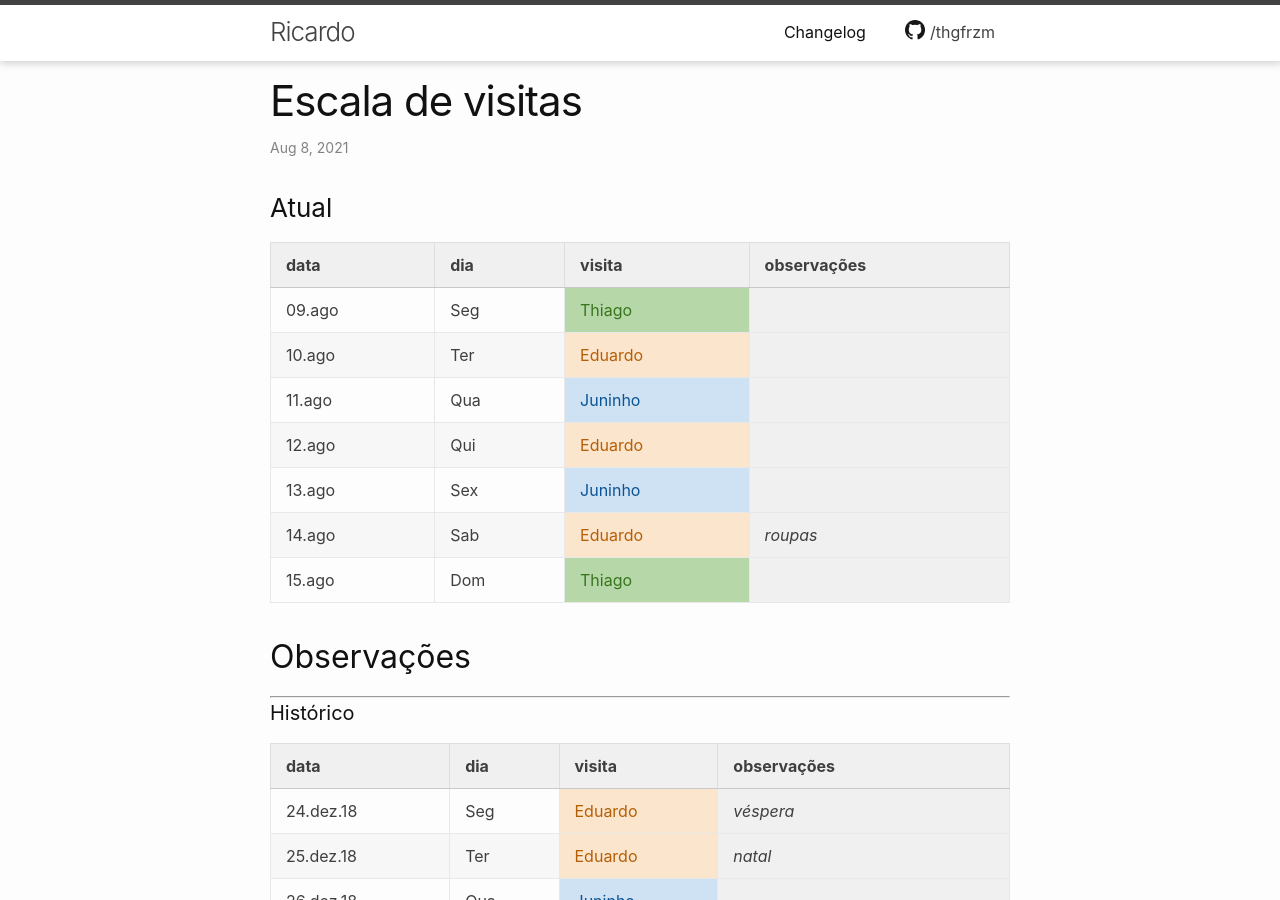
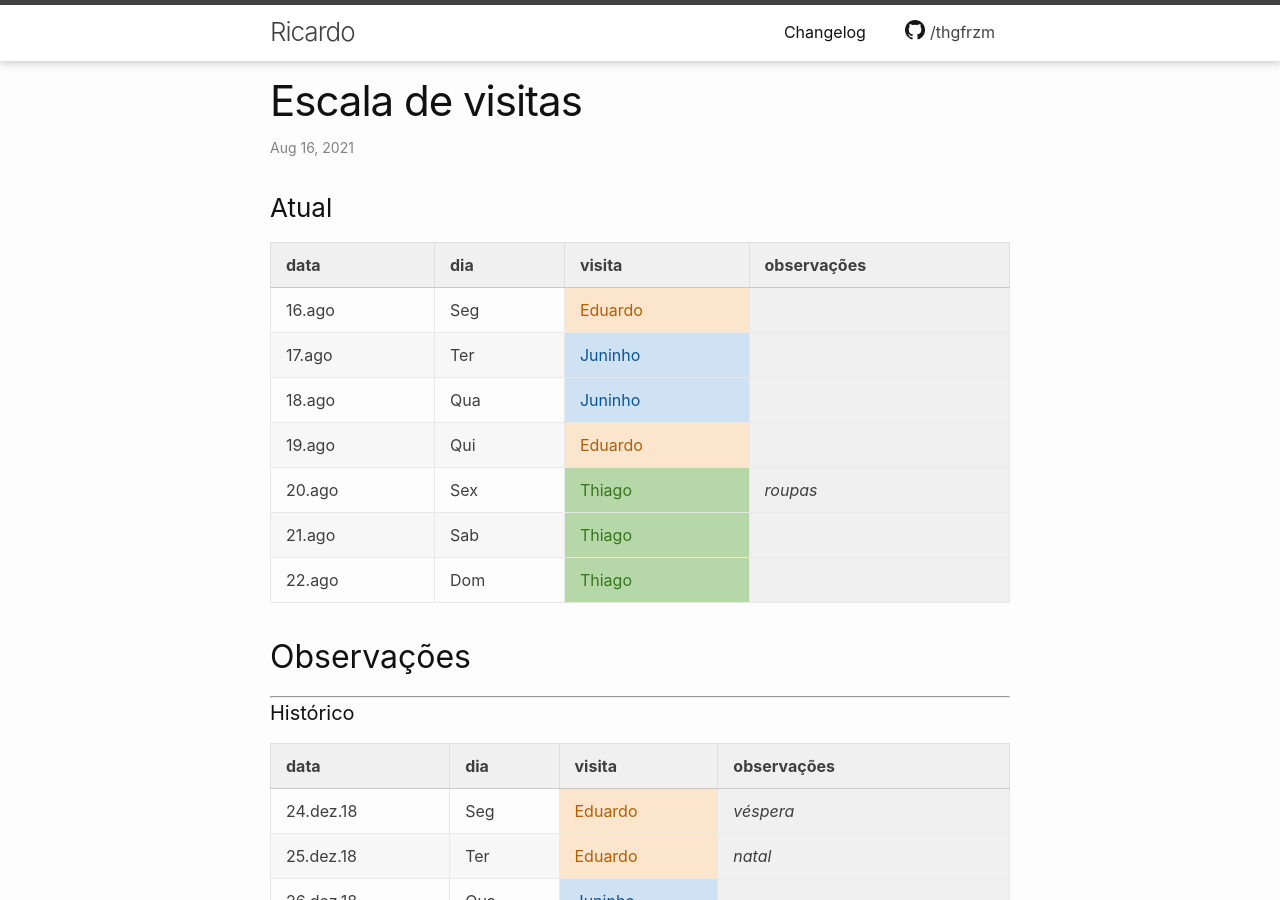
Before and after one commit to thgfrzm/ricardo, a Jekyll site: the page built from _posts/2018-12-23-escala-visitas.markdown, in a window 1280 px wide and 900 px high. Built offline with Jekyll 4.4.1, drawn with Linux system fonts in a browser that asks for light colours; some of the changed text lies outside the part shown.

Commit message:
Update 2018-12-23-escala-visitas.markdown

```diff
--- a/_posts/2018-12-23-escala-visitas.markdown
+++ b/_posts/2018-12-23-escala-visitas.markdown
@@ -1,7 +1,7 @@
 ---
 layout: post
 title:  "Escala de visitas"
-date:   2021-08-08 00:00:00 -0300
+date:   2021-08-16 00:00:00 -0300
 categories: agenda
 ---
 <!--
@@ -15,13 +15,13 @@
 
 | data   | dia | visita  | observações |
 | ------ | --- | ------- | ----------- |
-| 09.ago | Seg | Thiago  |             |
-| 10.ago | Ter | Eduardo |             |
-| 11.ago | Qua | Juninho |             |
-| 12.ago | Qui | Eduardo |             |
-| 13.ago | Sex | Juninho |             |
-| 14.ago | Sab | Eduardo | _roupas_    |
-| 15.ago | Dom | Thiago  |             |
+| 16.ago | Seg | Eduardo |             |
+| 17.ago | Ter | Juninho |             |
+| 18.ago | Qua | Juninho |             |
+| 19.ago | Qui | Eduardo |             |
+| 20.ago | Sex | Thiago  | _roupas_    |
+| 21.ago | Sab | Thiago  |             |
+| 22.ago | Dom | Thiago  |             |
 
 ## Observações
 
@@ -991,3 +991,10 @@
 | 06.ago    | Sex | Thiago      |                     |
 | 07.ago    | Sab | Thiago      |                     |
 | 08.ago    | Dom | Juninho     | _roupas_            |
+| 09.ago    | Seg | Thiago      |                     |
+| 10.ago    | Ter | Eduardo     |                     |
+| 11.ago    | Qua | Juninho     |                     |
+| 12.ago    | Qui | Eduardo     |                     |
+| 13.ago    | Sex | Eduardo     | _roupas_            |
+| 14.ago    | Sab | Juninho     |                     |
+| 15.ago    | Dom | Thiago      |                     |
```
